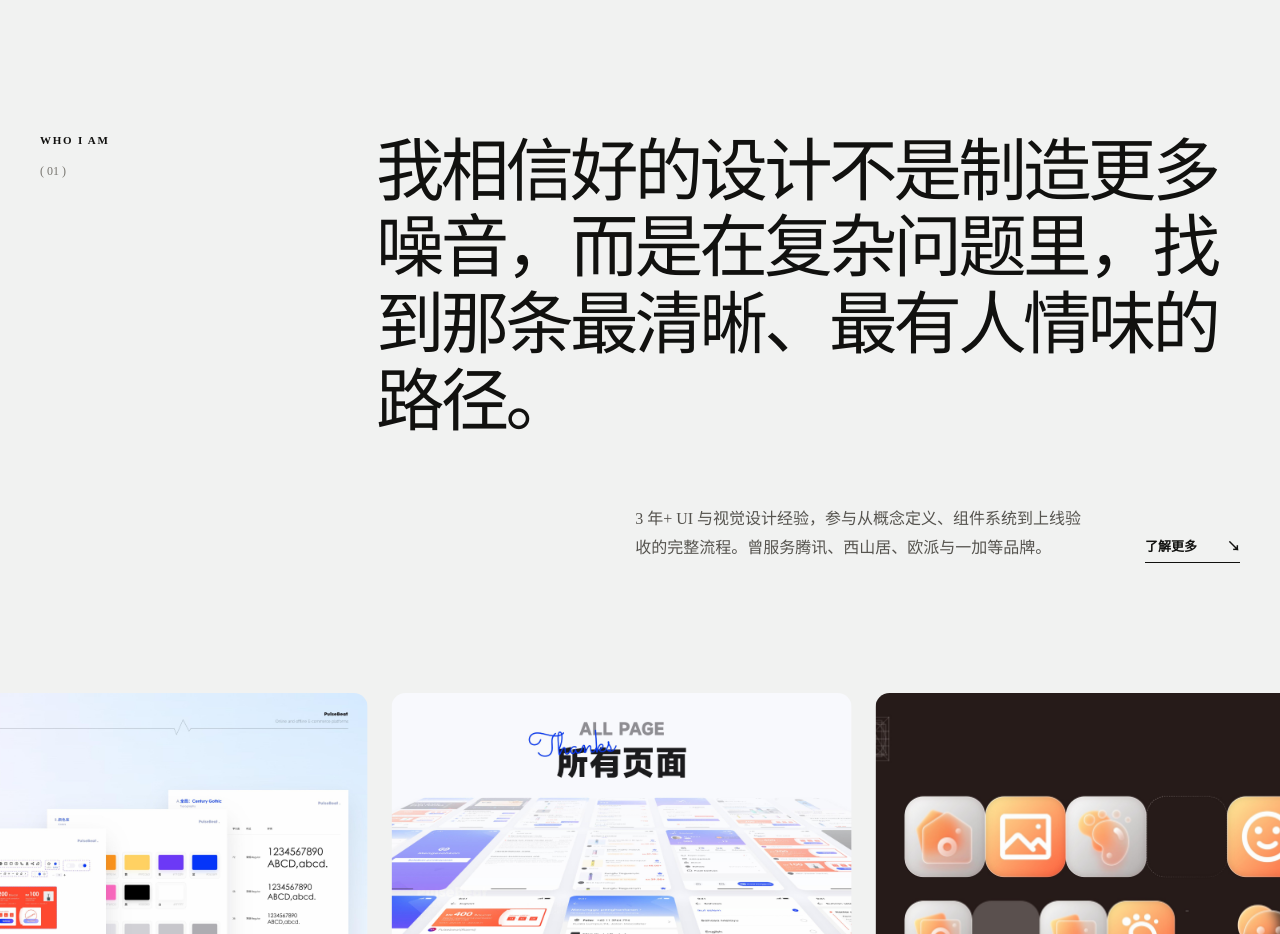
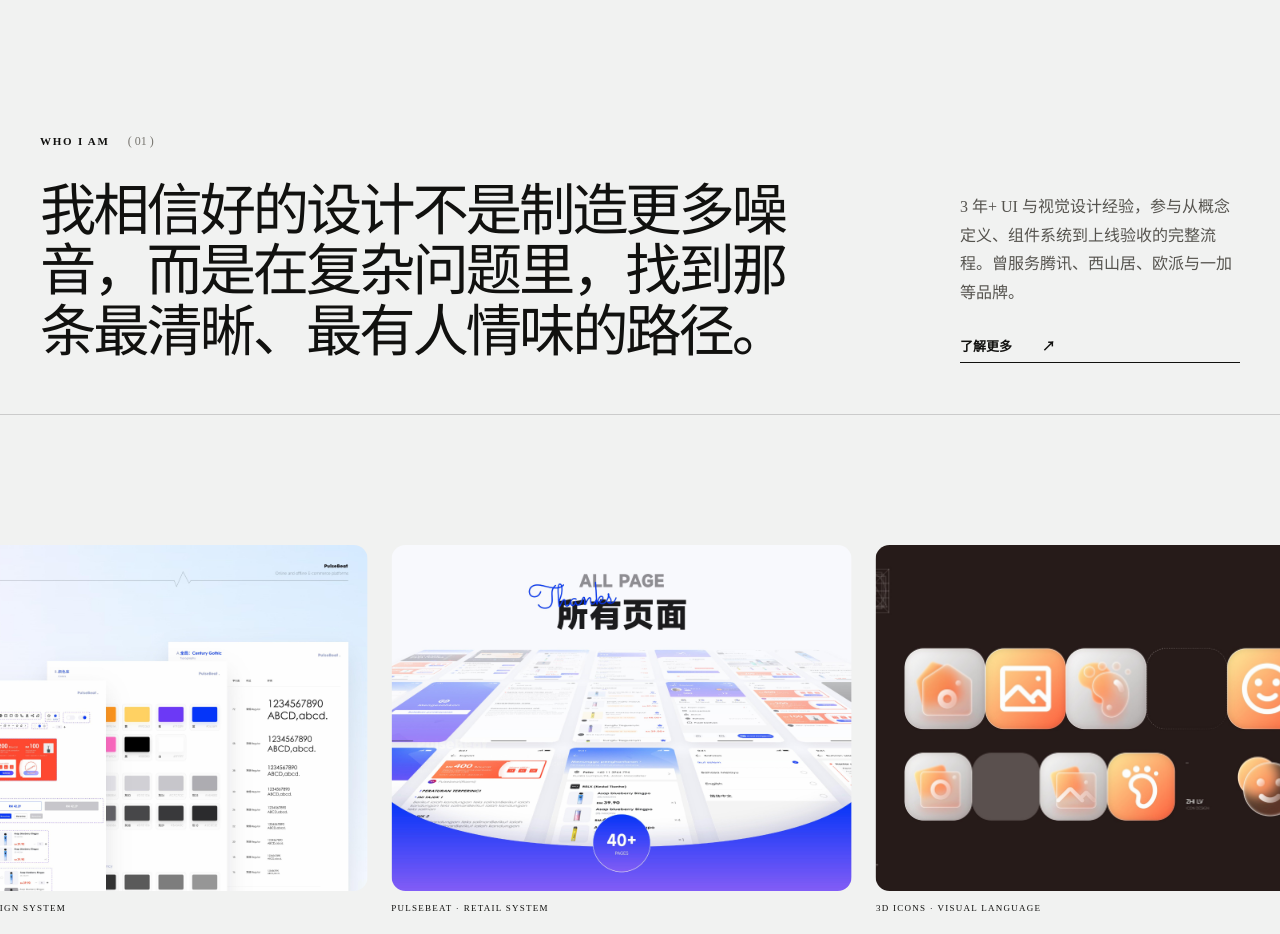
Before and after one commit to Miaaaa857/profile, a React (Vite) app: page / in a window 1280 px wide. Shown: the part 1000-1934 px from the top of the page. Built offline with nearby package versions, Linux system fonts and the light colour scheme.

Commit message:
Align about heading with section system

```diff
--- a/src/components/About.jsx
+++ b/src/components/About.jsx
@@ -3,10 +3,16 @@ export default function About({ data, copy }) {
   return (
     <section className="section about" id="about">
       <div className="container about-copy">
-        <div data-reveal><p className="eyebrow">{data.eyebrow}</p><span className="section-index">( 01 )</span></div>
-        <div>
+        <div className="about-heading">
+          <div className="module-heading__label" data-reveal>
+            <p className="eyebrow">{data.eyebrow}</p>
+            <span className="section-index">( 01 )</span>
+          </div>
           <h2 className="statement" data-reveal>{data.statement}</h2>
-          <div className="about-meta" data-reveal><p>{data.description}</p><a className="text-link" href="#skills">{copy.aboutLink} <span>↘</span></a></div>
+        </div>
+        <div className="about-meta" data-reveal>
+          <p>{data.description}</p>
+          <a className="text-link" href="#skills">{copy.aboutLink} <span>↗</span></a>
         </div>
       </div>
       <div className="gallery-marquee">
--- a/src/styles/global.css
+++ b/src/styles/global.css
@@ -85,9 +85,10 @@ i { font-style: normal; }
 .brand:hover { color: var(--accent); filter: none; }
 @keyframes marquee { to { transform: translateX(-50%); } }
 
-.about-copy { display: grid; grid-template-columns: 28% 72%; }
-.statement { max-width: 1150px; font-size: clamp(44px, 5.35vw, 91px); line-height: 1.12; letter-spacing: -.055em; font-weight: 500; }
-.about-meta { width: min(660px, 70%); margin-top: 65px; margin-left: auto; display: flex; align-items: flex-end; justify-content: space-between; gap: 40px; }
+.about-copy { display: grid; grid-template-columns: minmax(0, 1.7fr) minmax(280px, .55fr); align-items: end; column-gap: clamp(80px, 10vw, 180px); padding-bottom: clamp(42px, 4vw, 62px); border-bottom: 1px solid var(--line); }
+.about-heading { min-width: 0; }
+.statement { max-width: 980px; font-size: clamp(48px, 4.4vw, 76px); line-height: 1.08; letter-spacing: -.055em; font-weight: 500; }
+.about-meta { width: min(100%, 380px); margin: 0; justify-self: end; display: grid; align-content: end; gap: 28px; }
 .about-meta p { max-width: 460px; color: #55534e; line-height: 1.8; }
 .gallery-marquee { margin-top: 130px; overflow: hidden; }
 .gallery-track { display: flex; align-items: center; gap: 24px; width: max-content; animation: gallery 29s linear infinite; }
@@ -216,6 +217,7 @@ i { font-style: normal; }
   .logo-strip { grid-template-columns: 120px 1fr; }
   .brand { min-width: 250px; }
   .about-copy, .section-heading, .projects-heading { grid-template-columns: 1fr; gap: 50px; }
+  .about-meta { justify-self: start; }
   .section-heading > p, .projects-heading > p { justify-self: start; }
   .about-meta { width: 100%; }
   .stats { grid-template-columns: 1fr 1fr; }
```
